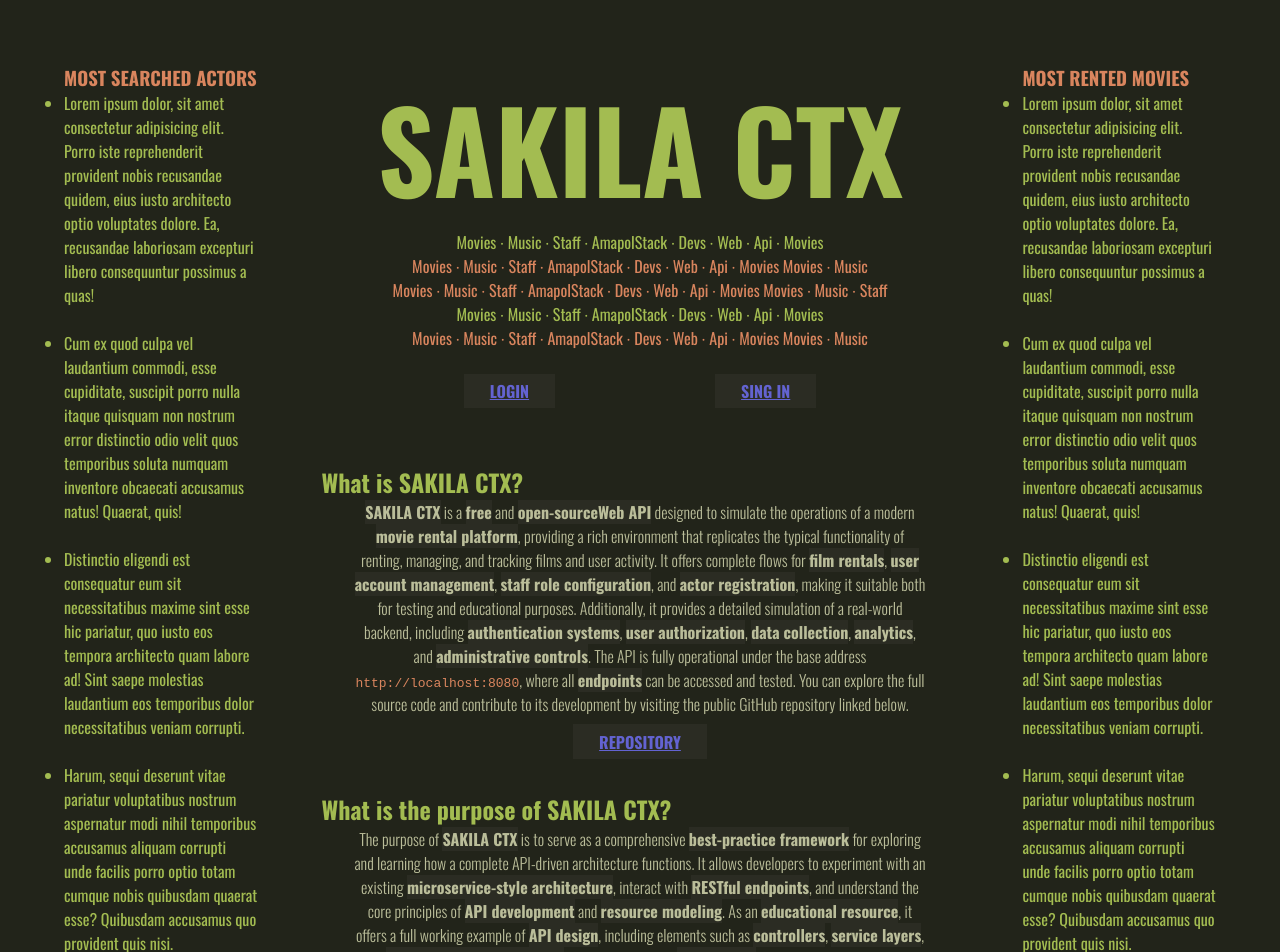
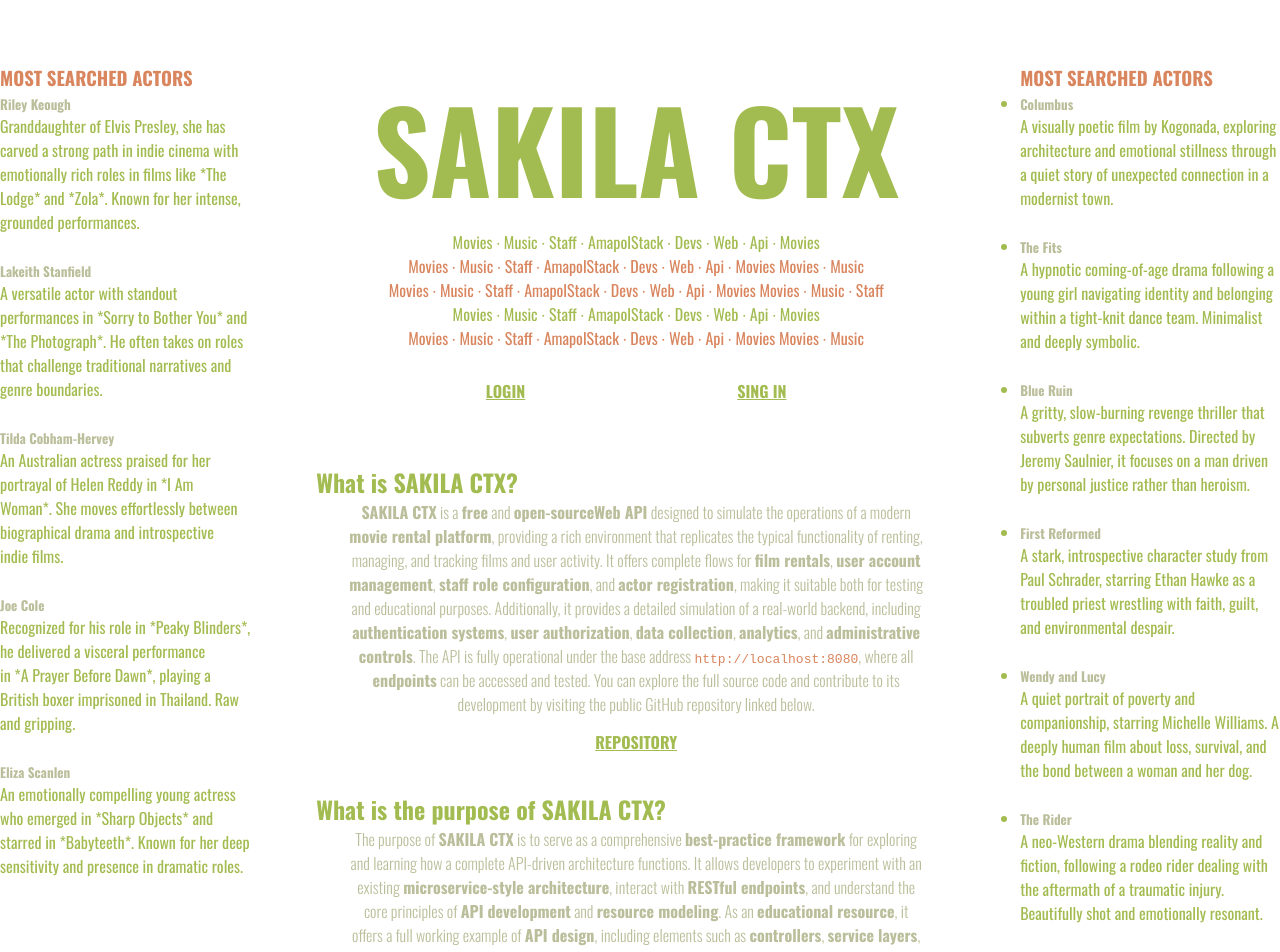
Before and after one commit to AmpolStack/SakilaWebCTX, an Angular app: page /home in a window 1280 px wide. Shown: the top 952 px of the page. Built offline with nearby package versions, Linux system fonts and the light colour scheme.

Commit message:
feat: manual asides by the prominent-list component are replaced

```diff
--- a/src/app/landing/landing.component.css
+++ b/src/app/landing/landing.component.css
@@ -1,5 +1,4 @@
 :host{
-    padding: 4rem;
     display: grid;
     grid-template-areas:
     "aside-one main aside-two"
@@ -8,9 +7,14 @@
     align-items: start;
     align-content: start;
     gap: 4rem 4rem;
-    background-color: var(--bgColor);
+    background: var(--bgColor);
+    background: var(--bgGradient);
     color: var(--fntSpeccial);
     min-height: 100vh;
+}
+
+:host > *{
+    margin-top: 4rem;
 }
 
 .decorator{
@@ -19,7 +23,7 @@
 
 *::selection{
     background-color: var(--fntSubtitle);
-    color: #444;
+    color: var(--fntSelection);
 }
 
 main{
@@ -37,19 +41,8 @@
     grid-area: aside-two;
 }
 
-aside{
-    /* background-color: #444; */
-    max-width: 20rem;
-}
-
 section > a{
     align-self: center;
-}
-
-ul{
-    display: flex;
-    flex-direction: column;
-    gap: 1.5rem;
 }
 
 section{
@@ -76,12 +69,7 @@
     /* text-decoration:underline; */
     text-wrap: nowrap;
     font-size: 7rem;
-}
-
-h3{
-    /* text-align: center; */
-    color: var(--fntSubtitle);
-    text-transform: uppercase;
+    /* text-shadow: 0px 2px 1rem #00000067; */
 }
 
 nav{
@@ -99,8 +87,8 @@
 }
 
 a{
-    background-color: #7a797919;
-    color: #6363d1;
+    background-color: var(--bgPhantom);
+    color: var(--bgLink);
     padding: .2rem 1.5rem;
     font-weight: bold;
     margin: .5rem 0;
@@ -109,12 +97,8 @@
     transition: color .5s ease-in-out, background-color .5s ease-in-out, scale .1s ease-in-out, border-color .5s ease-in-out;
 }
 
-/* ul p{
-    color: var(--fntSecondary);
-} */
-
 a:hover, a:focus{
-    border-color: #6363d1;
+    border-color: var(--bgLink);
     scale: 0.85;
 }
 
@@ -129,6 +113,8 @@
     grid-area: footer;
     text-align: center;
     width: 100%;
+    background-color: var(--bgPhantom);
+    padding: 1.5rem 0;
 
 }
 
@@ -137,7 +123,7 @@
 }
 
 strong{
-    background-color: #7a797919;
+    background-color: var(--bgPhantom);
 }
 
 main, section, footer{
@@ -171,13 +157,4 @@
         /* background-color: #444; */
     }
 
-    ul{
-        flex-direction: row;
-        flex-wrap: wrap;
-    }
-
-    ul > *{
-        flex: 1 0 10rem;
-    }
-
 }
--- a/src/app/landing/landing.component.html
+++ b/src/app/landing/landing.component.html
@@ -47,52 +47,8 @@
         </section>
     </div>
 </main>
-<aside class="aside-two">
-    <h3>Most rented Movies</h3>
-    <ul>
-        <li>
-            <p>Lorem ipsum dolor, sit amet consectetur adipisicing elit. Porro iste reprehenderit provident nobis recusandae quidem, eius iusto architecto optio voluptates dolore. Ea, recusandae laboriosam excepturi libero consequuntur possimus a quas!</p>
-        </li>
-        <li>
-            <p>Cum ex quod culpa vel laudantium commodi, esse cupiditate, suscipit porro nulla itaque quisquam non nostrum error distinctio odio velit quos temporibus soluta numquam inventore obcaecati accusamus natus! Quaerat, quis!</p>
-        </li>
-        <li>
-            <p>Distinctio eligendi est consequatur eum sit necessitatibus maxime sint esse hic pariatur, quo iusto eos tempora architecto quam labore ad! Sint saepe molestias laudantium eos temporibus dolor necessitatibus veniam corrupti.</p>
-        </li>
-        <li>
-            <p>Harum, sequi deserunt vitae pariatur voluptatibus nostrum aspernatur modi nihil temporibus accusamus aliquam corrupti unde facilis porro optio totam cumque nobis quibusdam quaerat esse? Quibusdam accusamus quo provident quis nisi.</p>
-        </li>
-        <li>
-            <p>Lorem ipsum dolor, sit amet consectetur adipisicing elit. Porro iste reprehenderit provident nobis recusandae quidem, eius iusto architecto optio voluptates dolore. Ea, recusandae laboriosam excepturi libero consequuntur possimus a quas!</p>
-        </li>
-        <li>
-            <p>Cum ex quod culpa vel laudantium commodi, esse cupiditate, suscipit porro nulla itaque quisquam non nostrum error distinctio odio velit quos temporibus soluta numquam inventore obcaecati accusamus natus! Quaerat, quis!</p>
-        </li>
-                <li>
-            <p>Distinctio eligendi est consequatur eum sit necessitatibus maxime sint esse hic pariatur, quo iusto eos tempora architecto quam labore ad! Sint saepe molestias laudantium eos temporibus dolor necessitatibus veniam corrupti.</p>
-        </li>
-    </ul>
-</aside>
-<aside class="aside-one">
-    <h3>Most Searched Actors</h3>
-    <ul>
-        <li>
-            <p>Lorem ipsum dolor, sit amet consectetur adipisicing elit. Porro iste reprehenderit provident nobis recusandae quidem, eius iusto architecto optio voluptates dolore. Ea, recusandae laboriosam excepturi libero consequuntur possimus a quas!</p>
-        </li>
-        <li>
-            <p>Cum ex quod culpa vel laudantium commodi, esse cupiditate, suscipit porro nulla itaque quisquam non nostrum error distinctio odio velit quos temporibus soluta numquam inventore obcaecati accusamus natus! Quaerat, quis!</p>
-        </li>
-        <li>
-            <p>Distinctio eligendi est consequatur eum sit necessitatibus maxime sint esse hic pariatur, quo iusto eos tempora architecto quam labore ad! Sint saepe molestias laudantium eos temporibus dolor necessitatibus veniam corrupti.</p>
-        </li>
-        <li>
-            <p>Harum, sequi deserunt vitae pariatur voluptatibus nostrum aspernatur modi nihil temporibus accusamus aliquam corrupti unde facilis porro optio totam cumque nobis quibusdam quaerat esse? Quibusdam accusamus quo provident quis nisi.</p>
-        </li>
-        <li>
-            <p>Lorem ipsum dolor, sit amet consectetur adipisicing elit. Porro iste reprehenderit provident nobis recusandae quidem, eius iusto architecto optio voluptates dolore. Ea, recusandae laboriosam excepturi libero consequuntur possimus a quas!</p>
-        </li>
-    </ul>
-</aside>
+<app-prominents-list class="aside-one" [title]="this.asidesContent[0].title" [itemList]="this.asidesContent[0].prominent"></app-prominents-list>
+<app-prominents-list class="aside-two" [title]="this.asidesContent[1].title" [itemList]="this.asidesContent[1].prominent"></app-prominents-list>
 <footer>
     By {{ '@Amapola' }} © 2024
 </footer>
--- a/src/app/landing/landing.component.ts
+++ b/src/app/landing/landing.component.ts
@@ -1,14 +1,83 @@
 import { Component, inject } from '@angular/core';
 import { RouterModule } from '@angular/router';
 import { API_URL } from '../app.config';
+import { prominentItem, ProminentsListComponent } from './prominents-list/prominents-list.component';
 
 @Component({
   selector: 'app-landing',
-  imports: [RouterModule],
+  imports: [RouterModule, ProminentsListComponent],
   templateUrl: './landing.component.html',
   styleUrl: './landing.component.css'
 })
 export class LandingComponent {
   public API_URL : string = inject(API_URL)
   public FRONT_URL : string = 'http://localhost:4200'
+
+
+  public asidesContent: asideItem[] = [
+  {
+    title: 'Most Searched Actors',
+    prominent: [
+      {
+        name: 'Riley Keough',
+        description: 'Granddaughter of Elvis Presley, she has carved a strong path in indie cinema with emotionally rich roles in films like *The Lodge* and *Zola*. Known for her intense, grounded performances.'
+      },
+      {
+        name: 'Lakeith Stanfield',
+        description: 'A versatile actor with standout performances in *Sorry to Bother You* and *The Photograph*. He often takes on roles that challenge traditional narratives and genre boundaries.'
+      },
+      {
+        name: 'Tilda Cobham-Hervey',
+        description: 'An Australian actress praised for her portrayal of Helen Reddy in *I Am Woman*. She moves effortlessly between biographical drama and introspective indie films.'
+      },
+      {
+        name: 'Joe Cole',
+        description: 'Recognized for his role in *Peaky Blinders*, he delivered a visceral performance in *A Prayer Before Dawn*, playing a British boxer imprisoned in Thailand. Raw and gripping.'
+      },
+      {
+        name: 'Eliza Scanlen',
+        description: 'An emotionally compelling young actress who emerged in *Sharp Objects* and starred in *Babyteeth*. Known for her deep sensitivity and presence in dramatic roles.'
+      }
+    ]
+  },
+  {
+    title: 'Most Rented Movies',
+    prominent: [
+      {
+        name: 'Columbus',
+        description: 'A visually poetic film by Kogonada, exploring architecture and emotional stillness through a quiet story of unexpected connection in a modernist town.'
+      },
+      {
+        name: 'The Fits',
+        description: 'A hypnotic coming-of-age drama following a young girl navigating identity and belonging within a tight-knit dance team. Minimalist and deeply symbolic.'
+      },
+      {
+        name: 'Blue Ruin',
+        description: 'A gritty, slow-burning revenge thriller that subverts genre expectations. Directed by Jeremy Saulnier, it focuses on a man driven by personal justice rather than heroism.'
+      },
+      {
+        name: 'First Reformed',
+        description: 'A stark, introspective character study from Paul Schrader, starring Ethan Hawke as a troubled priest wrestling with faith, guilt, and environmental despair.'
+      },
+      {
+        name: 'Wendy and Lucy',
+        description: 'A quiet portrait of poverty and companionship, starring Michelle Williams. A deeply human film about loss, survival, and the bond between a woman and her dog.'
+      },
+      {
+        name: 'The Rider',
+        description: 'A neo-Western drama blending reality and fiction, following a rodeo rider dealing with the aftermath of a traumatic injury. Beautifully shot and emotionally resonant.'
+      },
+      {
+        name: 'Upstream Color',
+        description: 'A complex sci-fi romance by Shane Carruth, known for its enigmatic narrative and haunting visuals. A story about identity, control, and interconnection.'
+      }
+    ]
+  }
+];
+
 }
+
+interface asideItem{
+  title : string;
+  prominent : prominentItem[];
+}
```
